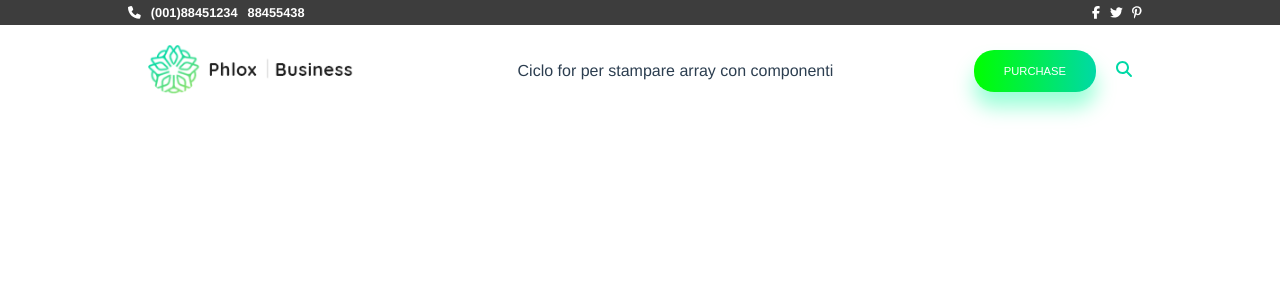
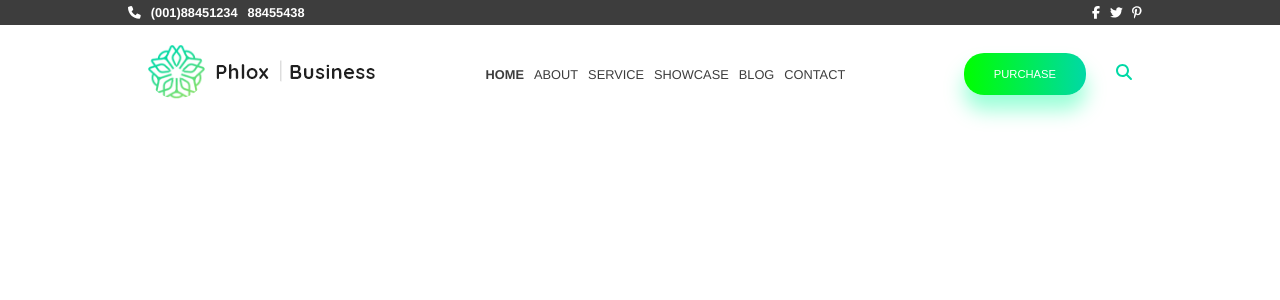
Before and after one commit to mecarm/proj-html-vuejs, a Vue app: page / in a window 1280 px wide. Shown: the top 300 px of the page. Built offline with nearby package versions, Linux system fonts and the light colour scheme.

Commit message:
header completata

```diff
--- a/src/App.vue
+++ b/src/App.vue
@@ -1,6 +1,6 @@
 <template>
   <div id="app">
-    <HeaderComp/>
+    <HeaderComp :vocimenu="headerMenu"/>
   </div>
 </template>
 
@@ -11,6 +11,36 @@ export default {
   name: 'App',
   components: {
     HeaderComp
+  },
+  data(){
+    return{
+      headerMenu: [
+        {
+          voce: 'home',
+          href: '/home'
+        },
+        {
+          voce: 'about',
+          href: '/about'
+        },
+        {
+          voce: 'service',
+          href: '/service'
+        },
+        {
+          voce: 'showcase',
+          href: '/showcase'
+        },
+        {
+          voce: 'blog',
+          href: '/blog'
+        },
+        {
+          voce: 'contact',
+          href: '/contact'
+        },
+      ]
+    }
   }
 }
 </script>
--- a/src/components/HeaderComp.vue
+++ b/src/components/HeaderComp.vue
@@ -18,8 +18,10 @@
       <div>
         <img src="../assets/images/cropped-Group-39-2x.png" alt="">
       </div>
-      <div>
-        Ciclo for per stampare array con componenti
+      <div class="menu">
+        <span v-for="(elem, index) in vocimenu" :key="index">
+          <a :href="elem.href">{{elem.voce.toUpperCase()}}</a>
+        </span>
       </div>
       <div>
         <button>PURCHASE</button>
@@ -32,7 +34,9 @@
 <script>
 export default {
   name: 'HeaderComp',
-
+  props:{
+    vocimenu: Array
+  }
 }
 </script>
 
@@ -63,12 +67,32 @@ export default {
   padding: 20px;
 
   img{
-    width: 90%;
+    width: 100%;
+  }
+
+  .menu{
+    span{
+      padding-right: 10px;
+      font-size: 0.8rem;
+
+      &:first-child{
+          font-weight: bold;
+        }
+
+      a{
+        text-decoration: none;
+        color: #3D3D3D;
+      }
+    }
   }
 
   button{
-    margin-right: 20px;
-    @include button
+    margin-right: 30px;
+    @include button;
+
+    &:hover{
+      @include button_hover;
+    }
   }
 
   .fa-magnifying-glass{
--- a/src/style/style.scss
+++ b/src/style/style.scss
@@ -32,4 +32,15 @@
     color: white;
     font-size: 0.7rem;
     box-shadow: 0px 15px 20px rgba(2, 255, 154, 0.4);
+    cursor: pointer;
 }
+
+@mixin button_hover{
+    border: none;
+    background: linear-gradient(90deg, rgb(66, 65, 65), rgb(0, 0, 0));
+    padding: 15px 30px;
+    border-radius: 20px;
+    color: white;
+    font-size: 0.7rem;
+    box-shadow: 0px 15px 20px rgba(0, 0, 0, 0.4);
+}
```
